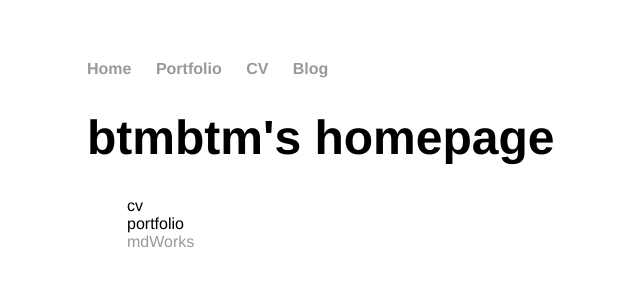
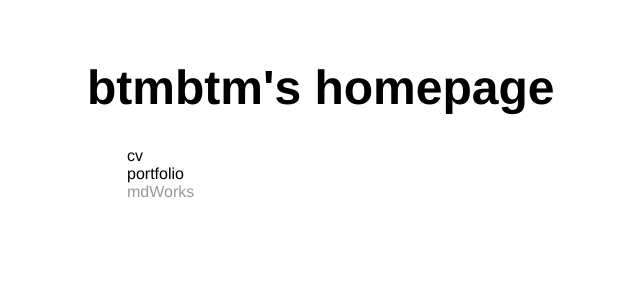
Before and after one commit to btmbtm/btmbtm.github.io, a Jekyll site: the page built from index.html, in a window 1280 px wide. Shown: the top 300 px of the page, without its empty margins (278-918 px from the left). Built offline with Jekyll 4.4.1, drawn with Linux system fonts in a browser that asks for light colours.

Commit message:
Update default.html

```diff
--- a/_layouts/default.html
+++ b/_layouts/default.html
@@ -6,14 +6,6 @@
 			<link rel="stylesheet" type="text/css" href="/css/main.css">
 		</head>
 		<body>
-			<nav>
-	    		<ul>
-	        		<li><a href="/">Home</a></li>
-	        		<li><a href="/portfolio">Portfolio</a></li>
-	        		<li><a href="/cv">CV</a></li>
-	        		<li><a href="/blog">Blog</a></li>
-	    		</ul>
-			</nav>
 			<div class="container">
 
 			{{ content }}
```
